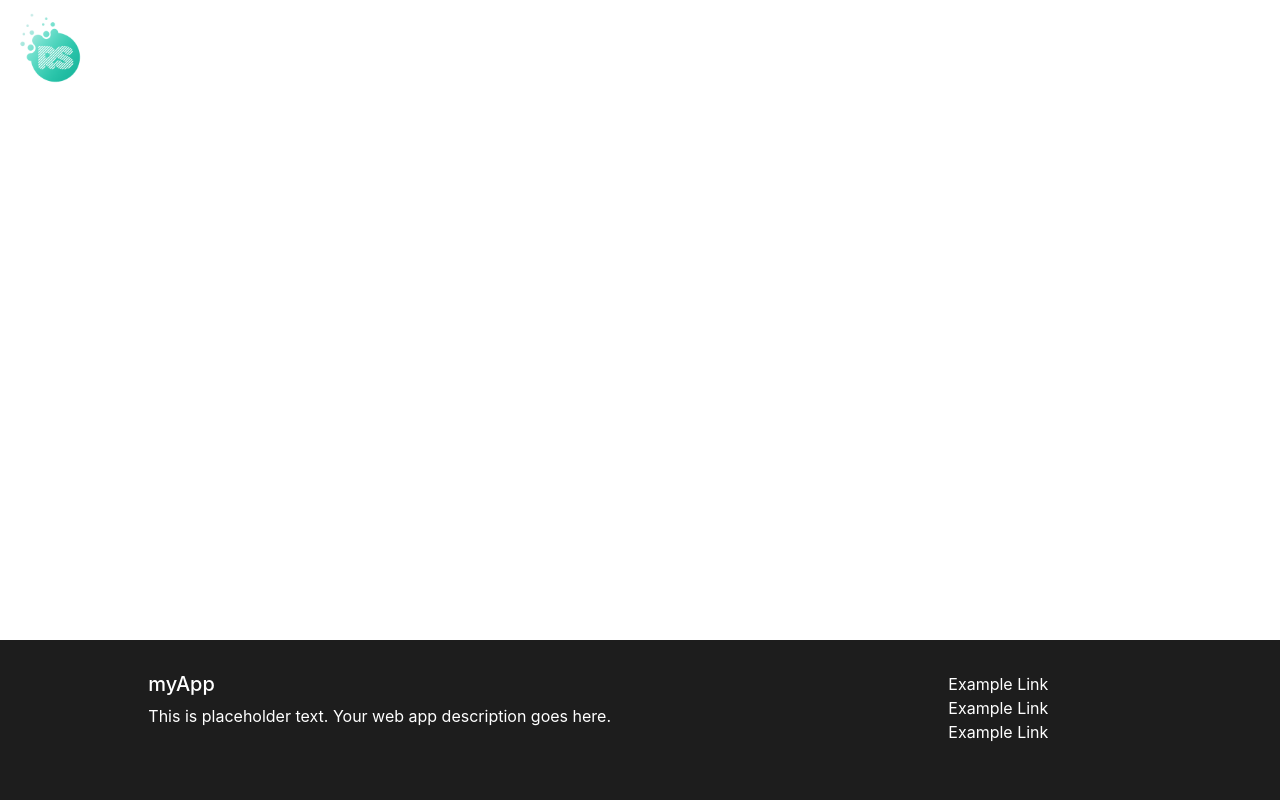
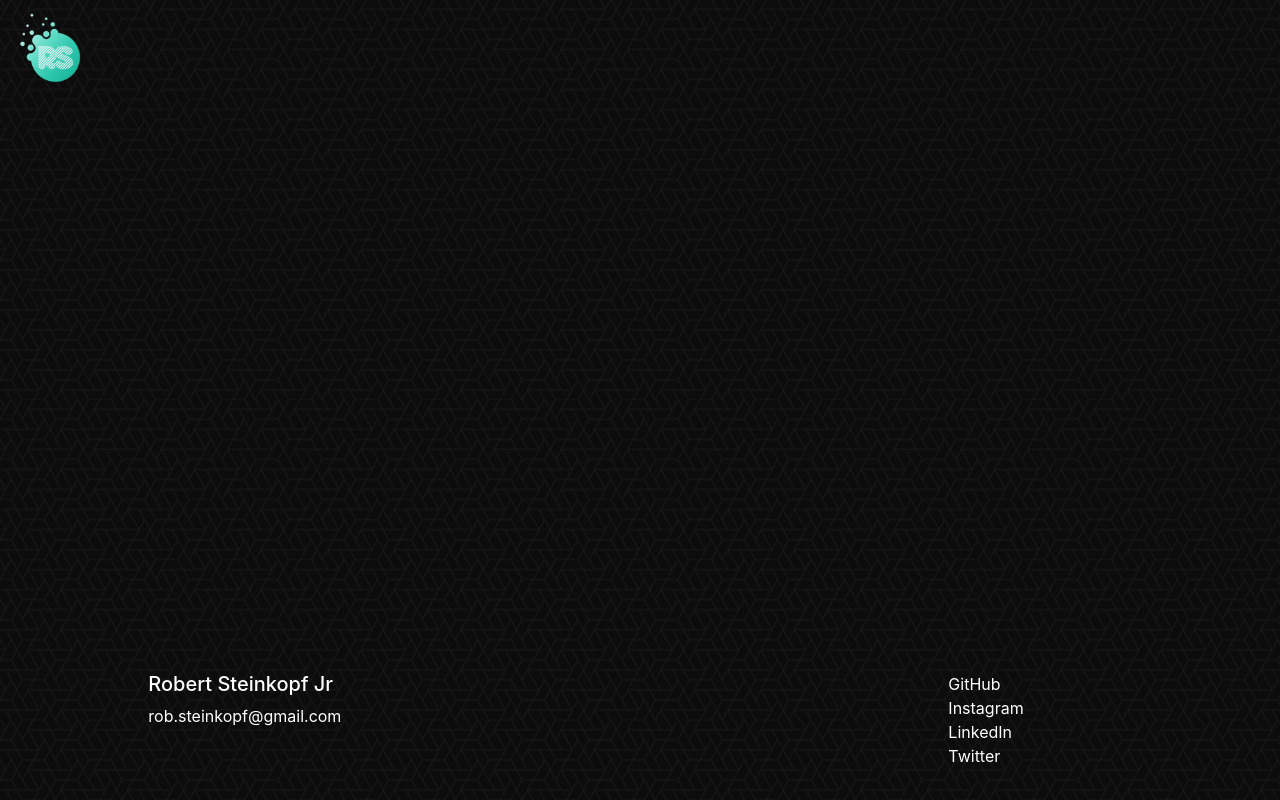
Before and after one commit to rsteinkopfjr/Portfolio, a React (Create React App) app: page /main in a window 1280 px wide. Built offline with nearby package versions, Linux system fonts and the light colour scheme.

Commit message:
Add footer elements

```diff
--- a/src/App.css
+++ b/src/App.css
@@ -6,6 +6,7 @@ html {
 body {
   margin-bottom: 160px !important; /* Height of the footer */
   padding: 0;
+  background-image: url("./images/BackgroundDark.png");
 }
 
 footer {
--- a/src/App.jsx
+++ b/src/App.jsx
@@ -3,8 +3,8 @@ import { Route, Switch, Redirect } from "react-router-dom";
 import "./App.css";
 import NavBar from "./components/NavBar";
 import Footer from "./components/Footer";
+import Main from "./components/Main";
 
-import Blank from "./components/Blank";
 //TODO Web Template Studio: Add routes for your new pages here.
 class App extends Component {
   render() {
@@ -12,8 +12,8 @@ class App extends Component {
       <React.Fragment>
         <NavBar />
         <Switch>
-          <Redirect exact path = "/" to = "/Blank" />
-          <Route path = "/Blank" component = { Blank } />
+          <Redirect exact path = "/" to = "/main" />
+          <Route path = "/main" component = { Main } />
         </Switch>
         <Footer />
       </React.Fragment>
--- a/src/components/Blank/index.jsx
+++ /dev/null
@@ -1,5 +0,0 @@
-import React from "react";
-
-export default function Blank() {
-  return <main id="mainContent" />;
-}
--- a/src/components/Footer/footer.module.css
+++ b/src/components/Footer/footer.module.css
@@ -1,7 +1,6 @@
 .footer {
-  background-color: #1d1d1d;
   padding-top: 2rem;
-  padding-bottom: 4rem;
+  padding-bottom: 2rem;
 }
 
 .title {
--- a/src/components/Footer/index.jsx
+++ b/src/components/Footer/index.jsx
@@ -1,32 +1,38 @@
-import React from "react";
+import React, { Component } from "react";
 import styles from "./footer.module.css";
 
-export default function Footer() {
+class Footer extends Component {
+  render() {
   return (
     <footer className={styles.footer}>
       <div className="container-fluid">
         <div className="row justify-content-around">
-          <div className="col-8 col-md-5">
-            <h5 className={styles.title}>myApp</h5>
+          <div className="col-10 col-md-5">
+            <h5 className={styles.title}>Robert Steinkopf Jr</h5>
             <p className={styles.description}>
-              This is placeholder text. Your web app description goes here.
+              rob.steinkopf@gmail.com
             </p>
           </div>
           <div className="col-2">
             <ul className="list-unstyled">
               <li>
-                <a className={styles.footerlink} href="/">
-                  Example Link
+                <a className={styles.footerlink} href="https://www.github.com/rsteinkopfjr" target="_blank" rel="noopener noreferrer">
+                  GitHub
                 </a>
               </li>
               <li>
-                <a className={styles.footerlink} href="/">
-                  Example Link
+                <a className={styles.footerlink} href="https://www.instagram.com/rsteinkopf35/" target="_blank" rel="noopener noreferrer">
+                  Instagram
                 </a>
               </li>
               <li>
-                <a className={styles.footerlink} href="/">
-                  Example Link
+                <a className={styles.footerlink} href="https://www.linkedin.com/in/rsteinkopfjr/" target="_blank" rel="noopener noreferrer">
+                  LinkedIn
+                </a>
+              </li>
+              <li>
+                <a className={styles.footerlink} href="https://twitter.com/RobStank" target="_blank" rel="noopener noreferrer">
+                  Twitter
                 </a>
               </li>
             </ul>
@@ -35,4 +41,7 @@ export default function Footer() {
       </div>
     </footer>
   );
+  }
 }
+
+export default Footer;
--- /dev/null
+++ b/src/components/Main/index.jsx
@@ -0,0 +1,9 @@
+import React, { Component } from "react";
+
+class Main extends Component {
+  render() {
+  return <main id="mainContent" />;
+  }
+}
+
+export default Main;
```
